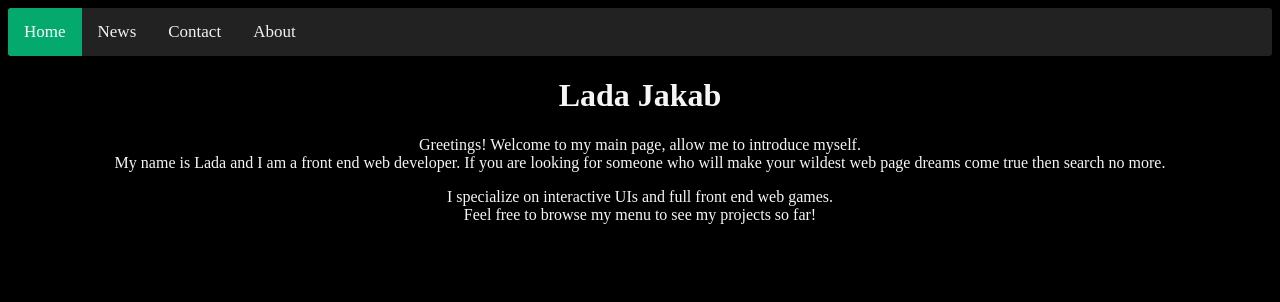
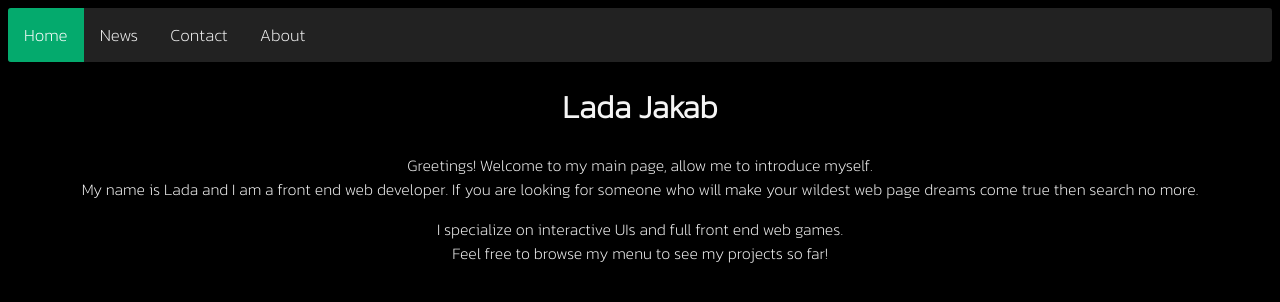
Before and after one commit to Lada-Montcorbier/cviceni-vizitka-2023, a plain HTML site: page index.html in a window 1280 px wide. Drawn offline with Linux system fonts and the light colour scheme.

Commit message:
Styles Update

```diff
--- a/style.css
+++ b/style.css
@@ -1,7 +1,10 @@
+@import url('https://fonts.googleapis.com/css2?family=Gloria+Hallelujah&family=Kanit:wght@200&display=swap');
+
 body {
   color: whitesmoke;
   background-color: black;
   text-align: center;
+  font-family: 'Kanit', sans-serif;
 }
 
 /* Add a black background color to the top navigation */
```
